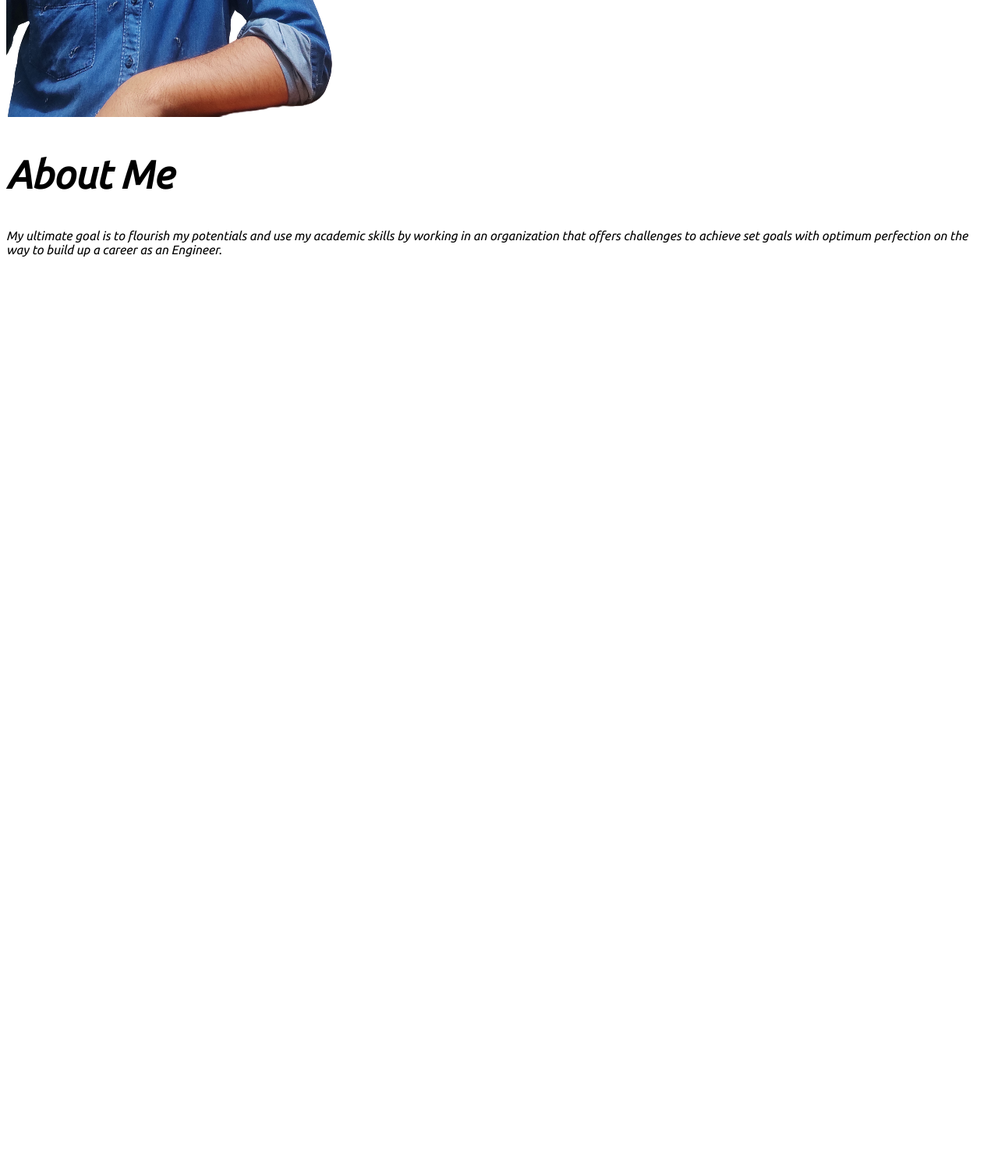
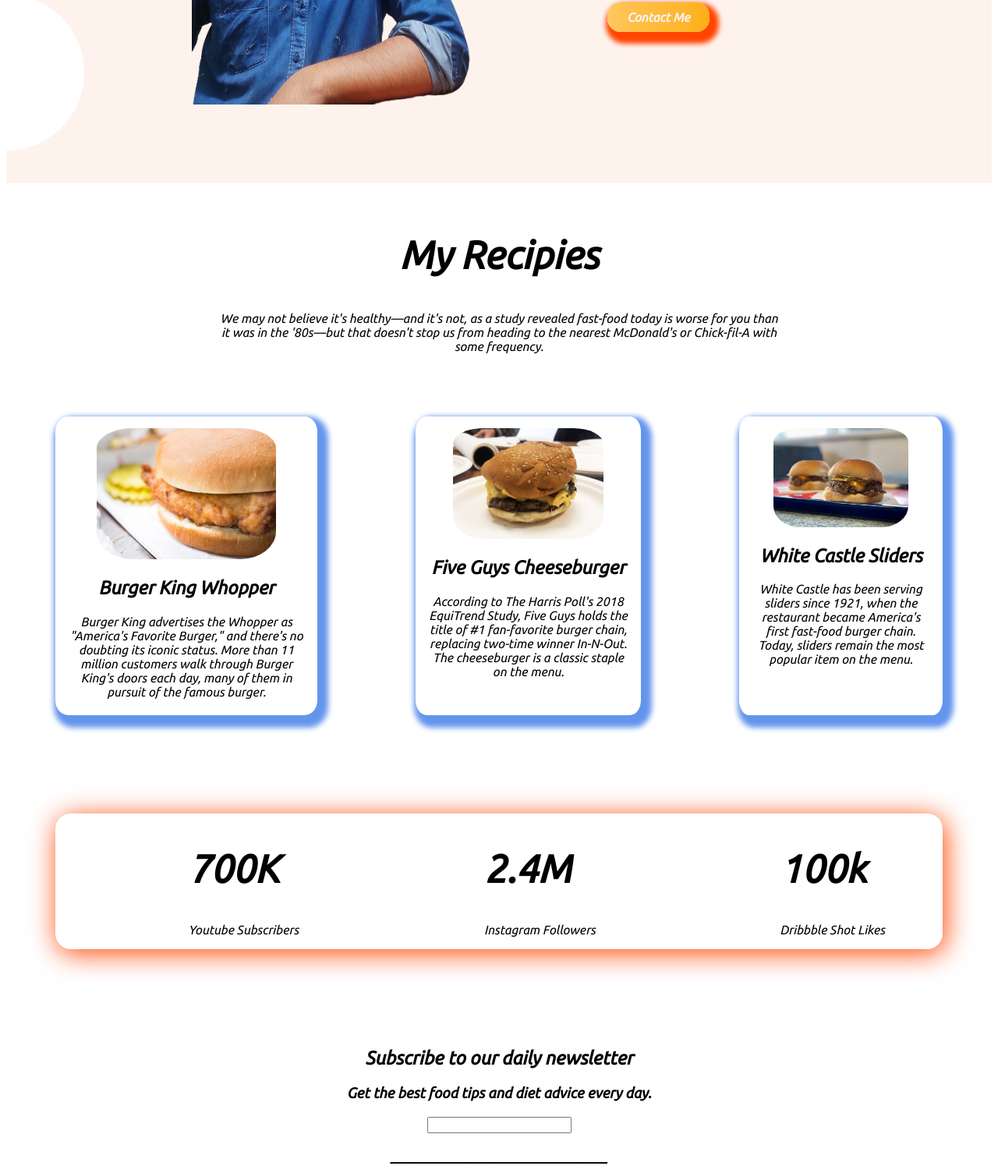
Before and after one commit to ismailEmonFu/food-network, a plain HTML site: page index.html in a window 1280 px wide. Shown: the part 982-2477 px from the top of the page at 78% size. Before the commit the page ends 1327 px from the top, so only its background shows below. Drawn offline with Linux system fonts and the light colour scheme.

Commit message:
Food Network Site Completed

```diff
--- a/index.html
+++ b/index.html
@@ -26,20 +26,124 @@
             <img src="images/female2.png" alt="">
         </div>
     </section>
-    <section>
-        <div>
+    <section class="about-me">
+        <div class="half-wide">
             <img src="images/Emon2.png" alt="">
         </div>
-        <div>
+        <div class="half-wide go-down">
             <h1>About Me</h1>
-            <p>My ultimate goal is to flourish my potentials and use my academic skills by working in an organization
+            <p id="about-para">My ultimate goal is to flourish my potentials and use my academic skills by working in an
+                organization
                 that
                 offers challenges
                 to achieve set goals with optimum perfection on the way to build up a career as an Engineer.
-            </p>
+            </p><br>
+            <a class="link-button" target="_blank" href="https://www.linkedin.com/in/ismailsiddiqiemonfu/">Contact
+                Me</a>
+        </div>
+    </section>
+    <section class="recipie-section">
+        <h1>My Recipies</h1>
+        <div id="recipie-para">
+            <p>We may not believe it's healthy—and it's not, as a study revealed fast-food today is
+                worse
+                for you than it
+                was in the '80s—but that doesn't stop us from heading to the nearest McDonald's or Chick-fil-A with some
+                frequency.</p>
         </div>
 
+        <div class="recipie-item">
+            <div class="one-third">
+                <img src="images/food1.jpg" alt="">
+                <h2>Burger King Whopper</h2>
+                <p>Burger King advertises the Whopper as "America's Favorite Burger," and there's no doubting its iconic
+                    status. More than 11 million customers walk through Burger King's doors each day, many of them in
+                    pursuit of the famous burger.</p>
+            </div>
+
+            <div class="one-third">
+                <img src="images/food2.jpg" alt="">
+                <h2>Five Guys Cheeseburger</h2>
+                <p>According to The Harris Poll's 2018 EquiTrend Study, Five Guys holds the title of #1 fan-favorite
+                    burger chain, replacing two-time winner In-N-Out. The cheeseburger is a classic staple on the menu.
+                </p>
+            </div>
+
+            <div class="one-third">
+                <img src="images/food3.jpg" alt="">
+                <h2>White Castle Sliders</h2>
+                <p>White Castle has been serving sliders since 1921, when the restaurant became America's first
+                    fast-food burger chain. Today, sliders remain the most popular item on the menu.</p>
+            </div>
+        </div>
     </section>
+    <section class="last-sec">
+        <div>
+            <div class="fan-follower">
+                <div class="fan-collection">
+                    <h1>700K</h1>
+                    <p>Youtube Subscribers</p>
+                </div>
+                <div class="fan-collection">
+                    <h1>2.4M</h1>
+                    <p>Instagram Followers</p>
+                </div>
+                <div class="fan-collection">
+                    <h1>100k</h1>
+                    <p>Dribbble Shot Likes</p>
+                </div>
+            </div>
+        </div>
+    </section>
+
+    <section class="newsletter">
+        <h2>Subscribe to our daily newsletter</h2>
+        <h3>Get the best food tips and diet advice every day.</h3>
+        <input type="text">
+        <h4>___________________________________</h4>
+        <br><br>
+        <a class="link-button" target="_blank" href="">Sign Up</a>
+    </section>
+
+    <section class="read-this">
+        <h3>Read this next</h3>
+        <div class="news-cutting">
+            <div>
+                <img src="images/news1.jpg" alt="">
+            </div>
+            <div>
+                <h3>11 Secrets the Food Industry Doesn't Want You to Know</h3>
+                <p>Read this list before your next trip to the supermarket—your health depends on it.</p>
+            </div>
+        </div>
+        <div class="news-cutting">
+            <div>
+                <img src="images/news2.jpg" alt="">
+            </div>
+            <div>
+                <h3>Diet Experts' 20 Healthiest Fast Food Picks</h3>
+                <p>Sometimes, the drive-thru is the only solution. But that doesn't mean your diet need to suffer.</p>
+            </div>
+        </div>
+        <div class="news-cutting">
+            <div>
+                <img src="images/news1.jpg" alt="">
+            </div>
+            <div>
+                <h3>30 Crazy McDonald's Facts That Will Blow Your Mind</h3>
+                <p>The Happy Meal is scientifically-proven to help you lose weight. Find out how.</p>
+            </div>
+        </div>
+    </section>
+
+    <footer>
+        <div>
+            <h2> <span id="orange-coloring">FOOD</span> NETWORK</h2>
+            <p>Eat healthy to live healthy. Live healthy to live happy.</p>
+        </div>
+    </footer>
+
+
 </body>
 
 </html>
--- a/style.css
+++ b/style.css
@@ -2,9 +2,13 @@
     font-family: 'Ubuntu', sans-serif;
     margin: none;
 }
+p{
+    text-align: center justify;
+}
 .skip-section{
     display: flex;
-    margin: none;
+    margin-bottom: 7%;
+    margin-top: 4%;
     /* background-image: url(images/top-banner.png); */
     background-repeat: no-repeat;
 }
@@ -12,8 +16,8 @@
     font-size: 50px;
 }
 .half-wide{
+    width: 50%;
     margin-left: 11%;
-    margin-top: 5%;
 }
 #orange-coloring{
     color: orangered;
@@ -22,8 +26,90 @@
     text-decoration: none;
     /* background-image: linear-gradient(to right, #00dbdb 0%, #00bdbd 25%, #009e9e 50%, #00e0e0 75%, #00c2c2 100%); */
     background-image: linear-gradient(to right, #ffc861 0%, #ffbf47 25%, #ffb62e 75%, #ffad14 100%);
-    padding: 10px 20px;
-    font-weight: 400;
+    padding: 10px 25px;
+    font-weight: 600;
     color: whitesmoke;
+    border-radius: 17px;
+    box-shadow: 5px 8px 6px 7px orangered;
+}
+.about-me{
+    display: flex;
+    background-image: url(images/top-banner.png);
+    background-repeat: no-repeat;
+    margin-bottom: 5%;
+}
+.about-me img{
+    width: 75%;
+    margin-left: 20%;
+    margin-bottom: 20%;
+}
+.go-down{
+    margin-top: 10%;
+}
+#about-para{
+    margin-right: 15%;
+    text-align: justify;
+}
+.recipie-section{
+    text-align: center;
+}
+.recipie-item{
+    display: flex;
+}
+.one-third{
+    margin: 5%;
+    padding: 5px 15px;
+    border: 5px crimson;
+    border-radius: 5%;
+    box-shadow: 6px 8px 7px 8px cornflowerblue;
+}
+.one-third img{
+    width: 75%;
+    padding-top: 10px;
+    border: 10px;
+    border-radius: 20%;
+}
+#recipie-para p{
+    padding: 2px 20px;
+    margin-left: 20%;
+    margin-right: 20%;
+}
+.last-sec{
+    padding: 5%;
+    margin-bottom: 5%;
+}
+.fan-follower{
+    display: flex;
+    box-shadow: 3px 5px 35px orangered;
     border-radius: 20px;
 }
+.fan-collection{
+    width: 20%;
+    padding-left: 15%;
+}
+
+footer{
+    margin: none;
+    padding: 60px 10px;
+    background-color: darkmagenta;
+    text-align: center;
+}
+footer p{
+    color: white;
+}
+.newsletter{
+    text-align: center;
+    margin-bottom: 5%;
+}
+.read-this{
+    margin-left: 20%;
+    margin-bottom: 10%;
+    margin-top: 5%;
+}
+.news-cutting{
+    display: flex;
+    text-align: center;
+}
+.news-cutting img{
+    width: 40%;
+}
```
Also changed, not shown: images/food1.jpg (added), images/food2.jpg (added), images/food3.jpg (added), images/news1.jpg (added), images/news2.jpg (added), images/news3.jpg (added).
